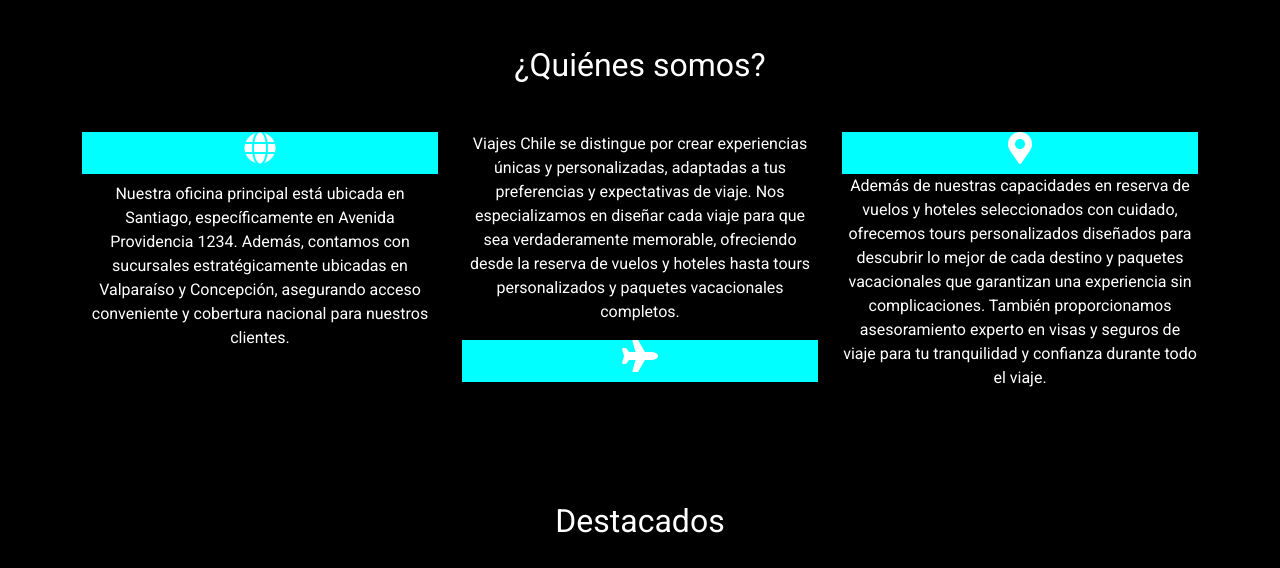
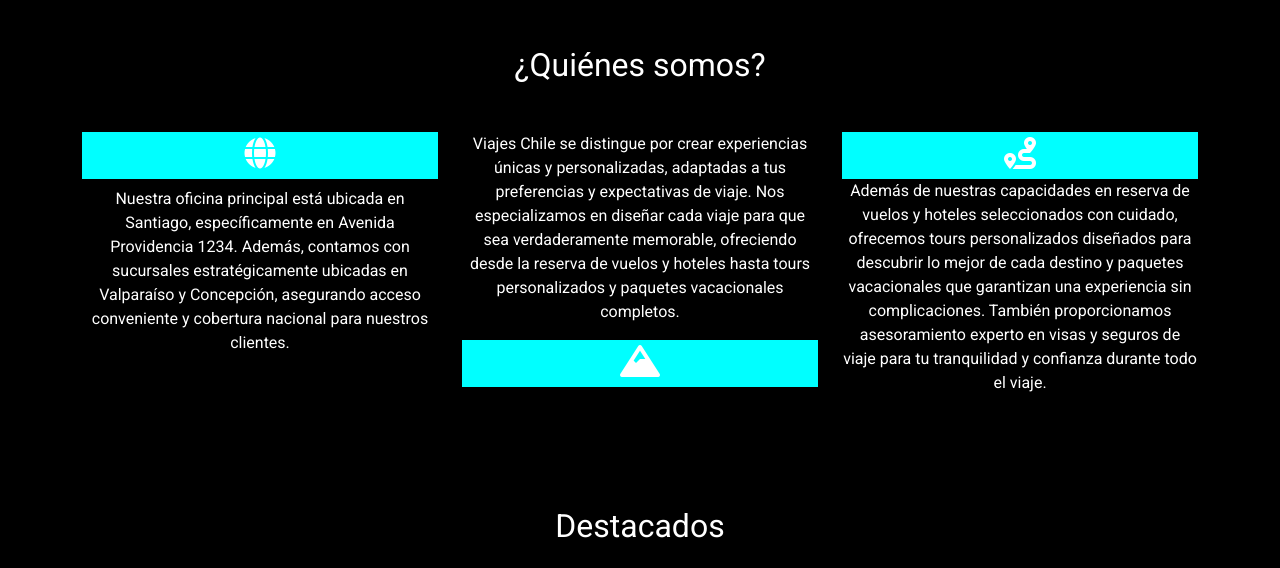
Before and after one commit to FranciscoPuas/viajesChile, a plain HTML site: page index.html in a window 1280 px wide. Shown: the part 962-1530 px from the top of the page. Drawn offline with nearby package versions, Linux system fonts and the light colour scheme.

Commit message:
se corrigen iconos y ajustan tamaños

```diff
--- a/assets/css/style.css
+++ b/assets/css/style.css
@@ -67,4 +67,5 @@ footer .social-icons a {
 
 .icon {
   background-color: aqua;
+  padding-top: 5px;
 }
--- a/index.html
+++ b/index.html
@@ -145,12 +145,12 @@
               completos.
             </p>
             <div class="icon">
-              <i class="fas fa-plane fa-2x"></i>
+              <i class="fas fa-solid fa-mountain fa-2x"></i>
             </div>
           </div>
           <div class="col-md-4">
             <div class="icon">
-              <i class="fas fa-map-marker-alt fa-2x"></i>
+              <i class="fas fa-route fa-2x"></i>
             </div>
             <p>
               Además de nuestras capacidades en reserva de vuelos y hoteles
```
